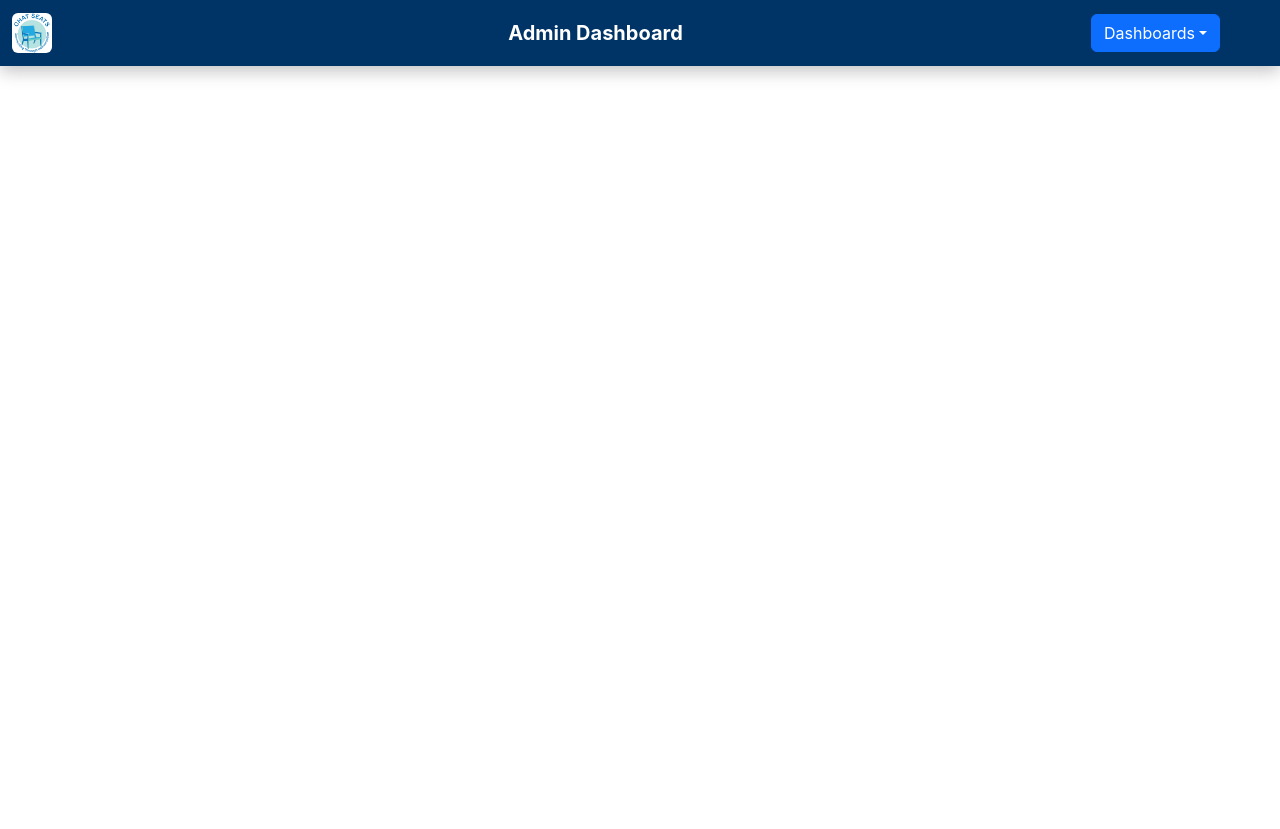
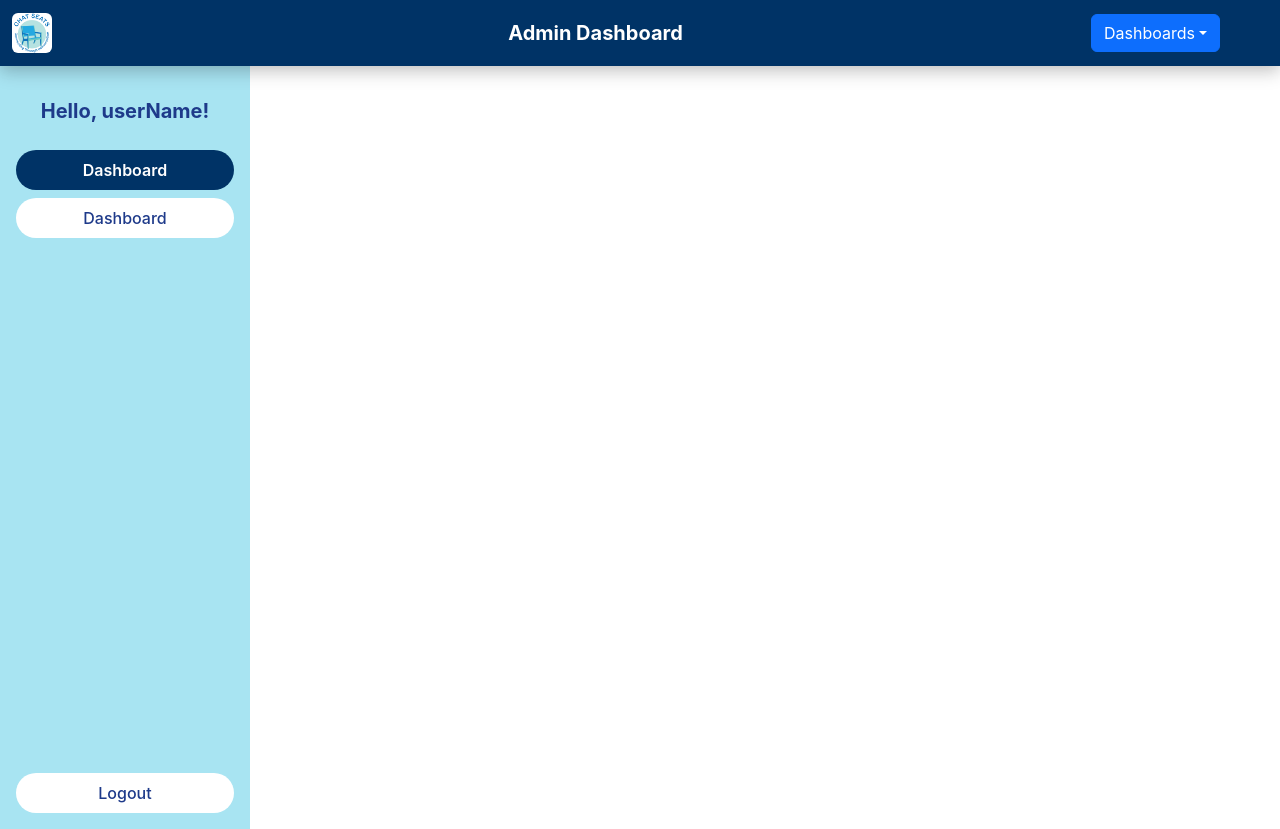
Before and after one commit to zhaqy079/ChatSeat2.0, a React (Create React App) app in the folder ChatSeat2.0/csapp/: page /admindashboard in a window 1280 px wide. Before the commit the page ends 800 px from the top, so only its background shows below. Built offline with nearby package versions, Linux system fonts and the light colour scheme; the HTML template or start-up script is replaced by a standard one.

Commit message:
Implemented Admin sidebar feature

```diff
--- a/ChatSeat2.0/csapp/src/components/Admin/AdminDashboard.js
+++ b/ChatSeat2.0/csapp/src/components/Admin/AdminDashboard.js
@@ -1,8 +1,25 @@
 import AdminNavbar from "./AdminNavbar";
+import AdminSidebar from "./AdminSidebar";
 
 export default function AdminDashboard() {
 
     return (
-        <AdminNavbar title="Admin Dashboard" />
+        <div>
+            <AdminNavbar title="Admin Dashboard" />
+
+            <div
+                className="d-flex"
+            >
+
+                <AdminSidebar userName="userName" />
+
+
+                <main className="flex-grow-1 p-4">
+
+                </main>
+            </div>
+        </div>
+
+
     );
 }
--- /dev/null
+++ b/ChatSeat2.0/csapp/src/components/Admin/AdminSidebar.js
@@ -0,0 +1,41 @@
+import { Link, useLocation, useNavigate } from "react-router-dom";
+import '../../index.css';
+
+
+
+export default function AdminSidebar({ userName = "" }) {
+    const location = useLocation();
+    const navigate = useNavigate();
+
+    const getActiveLink = (url) =>
+        location.pathname === url
+            ? "admin-sidebar__link active"
+            : "admin-sidebar__link";
+
+    const handleLogout = () => {
+        // Add logout logic here
+        navigate("/login");
+    };
+
+    return (
+        <div className="admin-sidebar">
+            <div className="admin-sidebar__greeting">
+                Hello, {userName}!
+            </div>
+
+            <div className="admin-sidebar__nav">
+                <Link to="/admindashboard" className={getActiveLink("/admindashboard")}>
+                    Dashboard
+                </Link>
+                {/* testing other link colour */ }
+                <Link className={getActiveLink("hi")}>Dashboard</Link>
+            </div>
+
+            <div className="mt-3">
+                <button className="admin-sidebar__logout" onClick={handleLogout}>
+                    Logout
+                </button>
+            </div>
+        </div>
+    );
+}
--- a/ChatSeat2.0/csapp/src/index.css
+++ b/ChatSeat2.0/csapp/src/index.css
@@ -44,3 +44,73 @@ h2.intro-title, h3.intro-title, p.intro-title {
 .btn.signup-btn {
     color: #003366;
 }
+
+/*Admin sidebar*/
+.admin-sidebar {
+    width: 250px;
+    position: sticky;
+    height: calc(81vh + 125px);
+    background-color: #A8E4F2;
+    padding-top: 20px;
+    display: flex;
+    flex-direction: column;
+    padding-left: 1rem;
+    padding-right: 1rem;
+    padding-bottom: 1rem;
+}
+
+.admin-sidebar__greeting {
+    color: #1E3A8A;
+    font-weight: bold;
+    font-size: 1.25rem;
+    text-align: center;
+    margin-top: 20px;
+    margin-bottom: 1.5rem;
+}
+
+.admin-sidebar__nav {
+    display: flex;
+    flex-direction: column;
+    gap: 0.5rem;
+    flex-grow: 1;
+}
+
+.admin-sidebar__link {
+    width: 100%;
+    color: #1E3A8A;
+    font-weight: 500;
+    padding: 0.5rem 1rem;
+    border-radius: 9999px;
+    text-align: center;
+    cursor: pointer;
+    transition: background-color 0.3s ease;
+    border: none;
+    outline: none;
+    text-decoration: none;
+    display: block;
+    background-color: white;
+}
+
+.admin-sidebar__link.active {
+  background-color: #003366;
+  color: white;
+  font-weight: 600;
+}
+
+.admin-sidebar__logout {
+    width: 100%;
+    background-color: white;
+    color: #1E3A8A;
+    font-weight: 500;
+    padding: 0.5rem 1rem;
+    border-radius: 9999px;
+    text-align: center;
+    cursor: pointer;
+    transition: background-color 0.3s ease;
+    border: none;
+    outline: none;
+}
+
+.admin-sidebar__logout:hover {
+    background-color: #d9eefe;
+}
```
